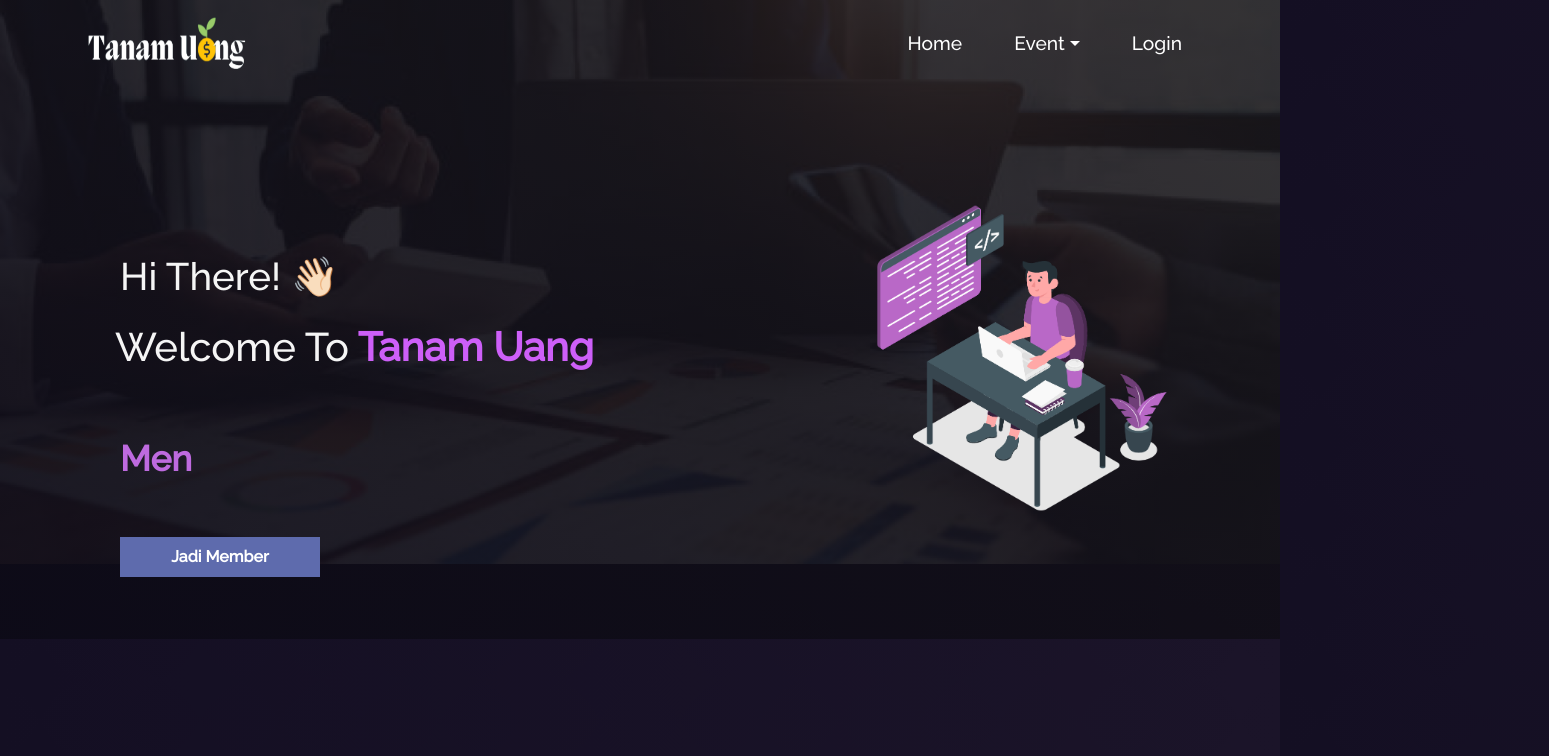
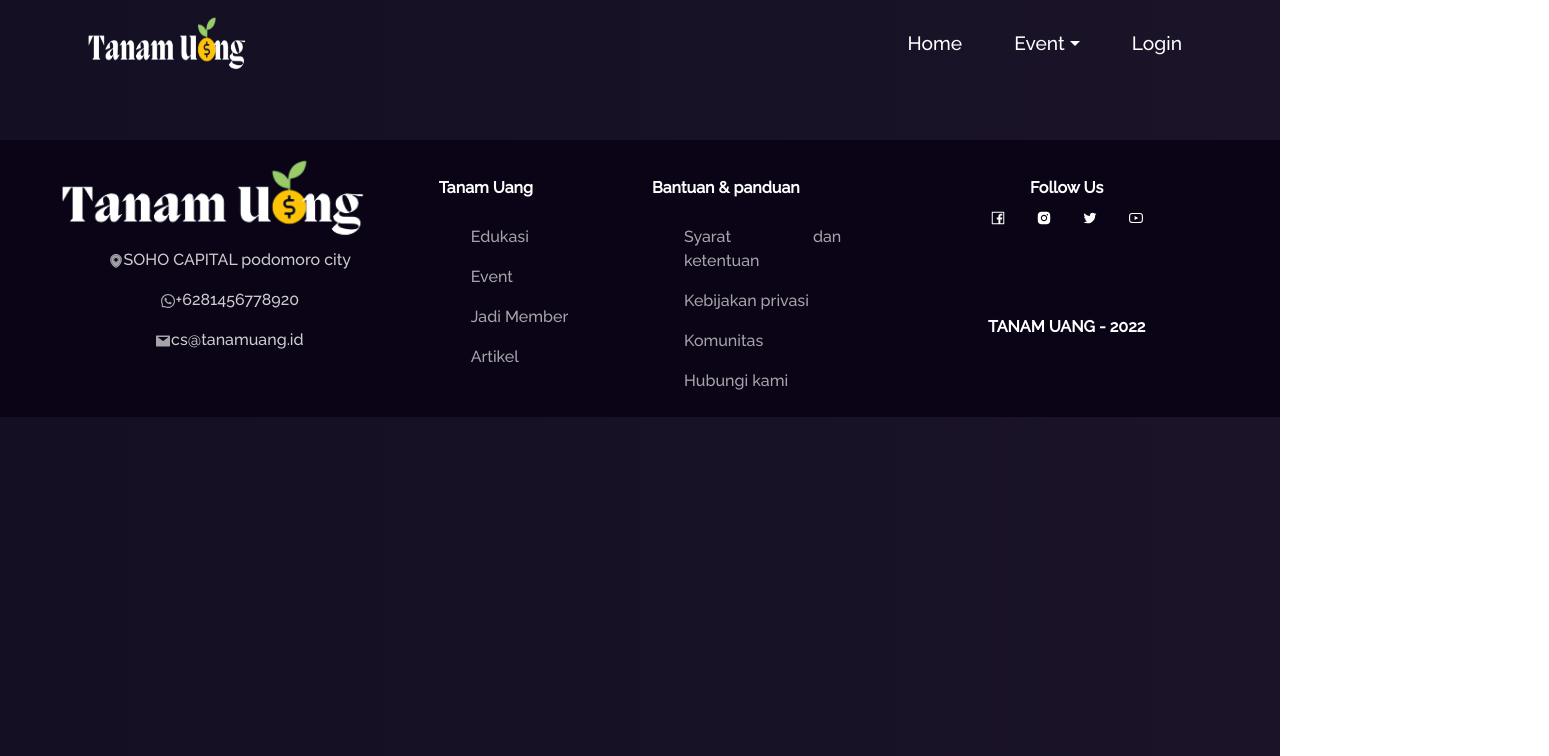
Before and after one commit to AngelNikijuluw/Group-2, a React (Create React App) app: page /ContentCourse in a window 1280 px wide. Before the commit this address led to /. Shown: the top 756 px of the page, 1549 px wide, since content can reach past the window. Built offline with nearby package versions, Linux system fonts and the light colour scheme.

Commit message:
add content course

```diff
--- a/src/App.js
+++ b/src/App.js
@@ -20,6 +20,7 @@
 import "bootstrap/dist/css/bootstrap.min.css";
 import Artikel1 from "./pages/Artikel/Artikel1";
 import Course1 from "./pages/Course/Course1";
+import ContentCourse from "./pages/Course/Content_Course";
 
 function App() {
   const [load, upadateLoad] = useState(true);
@@ -49,6 +50,7 @@
             <Route path="/Profile" element={<Profile />} />
             <Route path="/Artikel1" element={<Artikel1 />} />
             <Route path="/Course1" element={<Course1 />} />
+            <Route path="/ContentCourse" element={<ContentCourse />} />
             <Route path="*" element={<Navigate to="/" />} />
           </Routes>
           {/* <Footer /> */}
--- /dev/null
+++ b/src/pages/Course/Content_Course.js
@@ -0,0 +1,17 @@
+import React from "react";
+import { Container, Row, Col, Card, CardGroup,Button,Form,ButtonToolbar,Dropdown,ButtonGroup,DropdownButton } from "react-bootstrap";
+import { Link,NavLink} from "react-router-dom";
+import Layout from "../../components/Layout";
+function ContentCourse() {
+    return (
+        <Layout title="Tanam Uang | Course" showFooter showNavbar>
+        <Container fluid className="home-about-section" id="about">
+        <Container>
+
+
+        </Container>
+        </Container>
+        </Layout>
+    );
+}
+export default ContentCourse;
--- a/src/pages/Course/Home_Course.js
+++ b/src/pages/Course/Home_Course.js
@@ -215,8 +215,11 @@
             </Row>
 
             <Row style={{marginTop:"100px", color:"#ffff"}}>
-                <Col sm><Card style={{ width: '18rem' ,backgroundColor:"#332F2F",boxShadow: "3px 2px 1px white"}}>
-                <Card.Img variant="top" src={require('../../image/course4.png')} />
+                <Col sm>
+
+                    <Card style={{ width: '18rem' ,backgroundColor:"#332F2F",boxShadow: "3px 2px 1px white"}}>
+                    <Link to="/ContentCourse">
+                <Card.Img variant="top" src={require('../../image/course4.png')} /></Link>
                 <Card.Text >
                 00:30:14 |<span style={{marginLeft:"10px"}}>4 chapters</span>
                 </Card.Text>
```
